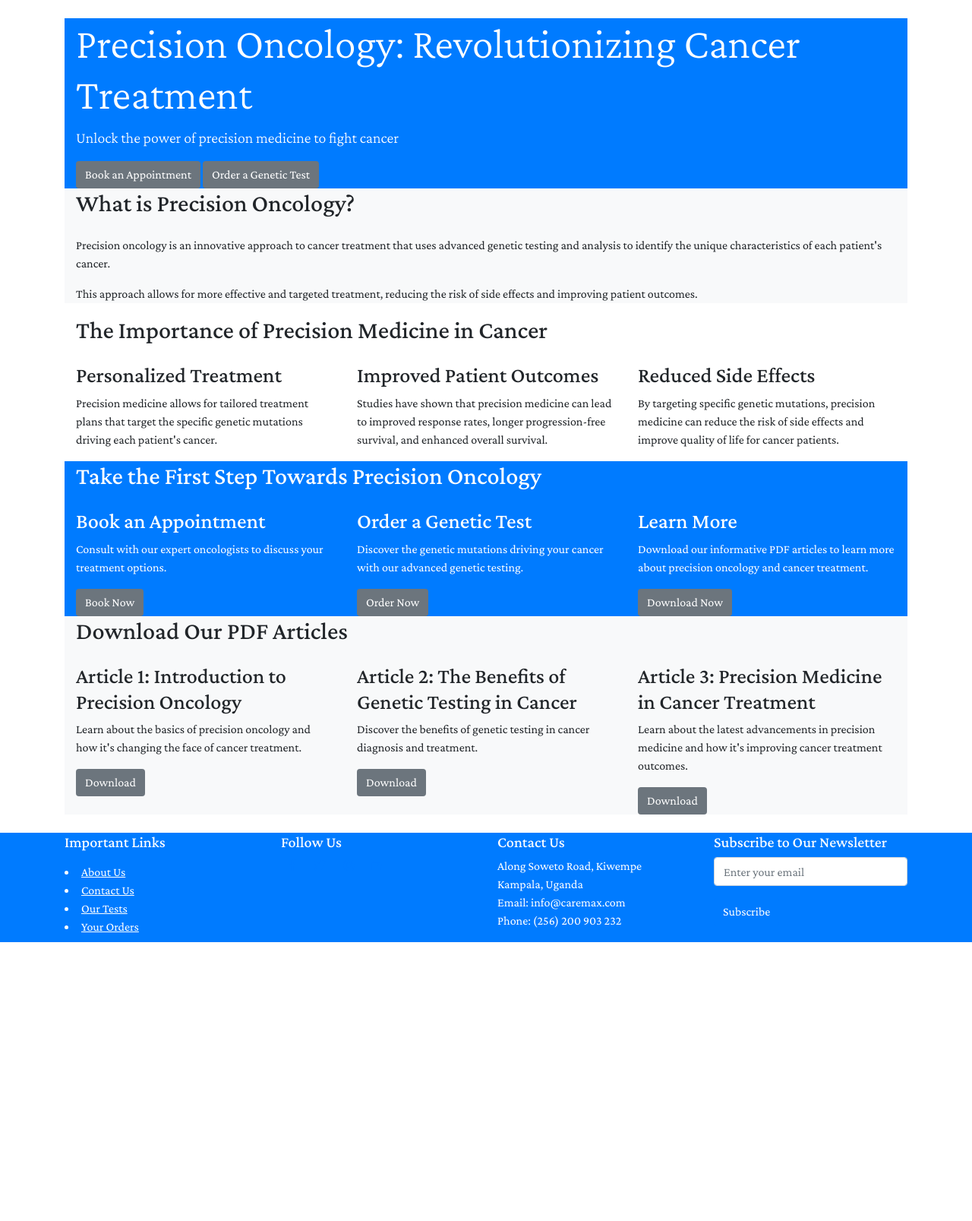
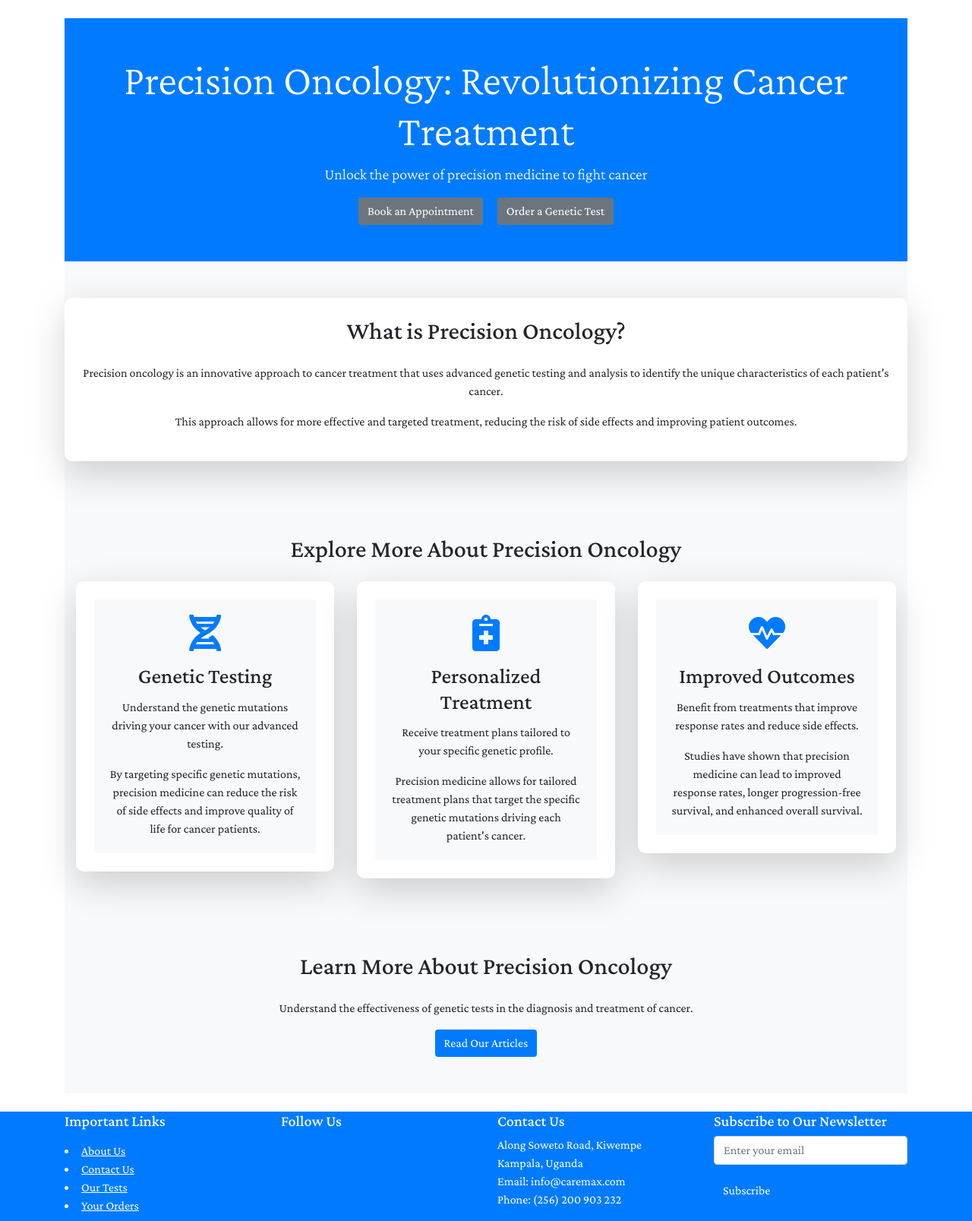
Before and after one commit to theExtraPerson/caremax, a Flask app: page /precision_oncology in a window 1280 px wide. Shown: the part 150-1757 px from the top of the page at 76% size. Before the commit the page ends 1390 px from the top, so only its background shows below. Run offline with Flask 3, Linux system fonts and the light colour scheme; some libraries are stand-ins or nearby versions.

Commit message:
deployment ready

```diff
--- a/app/static/css/style.css
+++ b/app/static/css/style.css
@@ -133,3 +133,19 @@
     transform: translateY(-10px);
     box-shadow: 0 10px 20px rgba(0, 0, 0, 0.2);
 }
+
+/* importance of precision oncology cards */
+.hoverable-card {
+    transition: transform 0.3s, box-shadow 0.3s;
+  }
+  .hoverable-card:hover {
+    transform: translateY(-10px);
+    box-shadow: 0 0 20px rgba(0, 123, 255, 0.5);
+  }
+  .hoverable-card .card-body {
+    opacity: 0;
+    transition: opacity 0.5s;
+  }
+  .hoverable-card:hover .card-body {
+    opacity: 1;
+  }
--- a/app/static/js/scripts.js
+++ b/app/static/js/scripts.js
@@ -59,3 +59,20 @@
         duration: 1
     });
 });
+
+// importance of precision oncology cards
+
+document.addEventListener('DOMContentLoaded', function() {
+    const cards = document.querySelectorAll('.hoverable-card .card-body');
+    const observer = new IntersectionObserver(entries => {
+      entries.forEach(entry => {
+        if (entry.isIntersecting) {
+          entry.target.style.opacity = 1;
+        }
+      });
+    }, { threshold: 0.1 });
+
+    cards.forEach(card => {
+      observer.observe(card);
+    });
+  });
--- a/app/templates/main/precision_oncology.html
+++ b/app/templates/main/precision_oncology.html
@@ -1,86 +1,66 @@
 {% extends "base.html" %}
 
 {% block content %}
-  <section id="hero" class="bg-primary text-white">
+  <section id="hero" class="bg-primary text-white text-center py-5 w-100">
     <div class="container">
       <h1 class="display-4">Precision Oncology: Revolutionizing Cancer Treatment</h1>
       <p class="lead">Unlock the power of precision medicine to fight cancer</p>
-      <a href="#appointment" class="btn btn-secondary">Book an Appointment</a>
-      <a href="#genetic-test" class="btn btn-secondary">Order a Genetic Test</a>
+      <a href="#appointment" class="btn btn-secondary mx-2">Book an Appointment</a>
+      <a href="{{ url_for('main.view_tests') }}" class="btn btn-secondary mx-2">Order a Genetic Test</a>
     </div>
   </section>
 
-  <section id="what-is-precision-oncology" class="bg-light">
-    <div class="container">
+  <section id="what-is-precision-oncology" class="bg-light py-5">
+    <div class="card text-center border-primary shadow-lg p-4">
       <h2 class="mb-4">What is Precision Oncology?</h2>
       <p>Precision oncology is an innovative approach to cancer treatment that uses advanced genetic testing and analysis to identify the unique characteristics of each patient's cancer.</p>
       <p>This approach allows for more effective and targeted treatment, reducing the risk of side effects and improving patient outcomes.</p>
     </div>
   </section>
 
-  <section id="importance-of-precision-medicine" class="bg-white">
+  <section id="hoverable-cards" class="bg-light py-5">
     <div class="container">
-      <h2 class="mb-4">The Importance of Precision Medicine in Cancer</h2>
+      <h2 class="mb-4 text-center">Explore More About Precision Oncology</h2>
       <div class="row">
         <div class="col-md-4">
-          <h3>Personalized Treatment</h3>
-          <p>Precision medicine allows for tailored treatment plans that target the specific genetic mutations driving each patient's cancer.</p>
+          <div class="card border-primary shadow-lg p-4 hoverable-card">
+            <div class="card-body text-center">
+              <i class="fas fa-dna fa-3x mb-3 text-primary"></i>
+              <h3 class="card-title">Genetic Testing</h3>
+              <p class="card-text">Understand the genetic mutations driving your cancer with our advanced testing.</p>
+              <p class="card-text">By targeting specific genetic mutations, precision medicine can reduce the risk of side effects and improve quality of life for cancer patients.</p>
+            </div>
+          </div>
         </div>
         <div class="col-md-4">
-          <h3>Improved Patient Outcomes</h3>
-          <p>Studies have shown that precision medicine can lead to improved response rates, longer progression-free survival, and enhanced overall survival.</p>
+          <div class="card border-primary shadow-lg p-4 hoverable-card">
+            <div class="card-body text-center">
+              <i class="fas fa-notes-medical fa-3x mb-3 text-primary"></i>
+              <h3 class="card-title">Personalized Treatment</h3>
+              <p class="card-text">Receive treatment plans tailored to your specific genetic profile.</p>
+              <p class="card-text">Precision medicine allows for tailored treatment plans that target the specific genetic mutations driving each patient's cancer.</p>
+            </div>
+          </div>
         </div>
         <div class="col-md-4">
-          <h3>Reduced Side Effects</h3>
-          <p>By targeting specific genetic mutations, precision medicine can reduce the risk of side effects and improve quality of life for cancer patients.</p>
+          <div class="card border-primary shadow-lg p-4 hoverable-card">
+            <div class="card-body text-center">
+              <i class="fas fa-heartbeat fa-3x mb-3 text-primary"></i>
+              <h3 class="card-title">Improved Outcomes</h3>
+              <p class="card-text">Benefit from treatments that improve response rates and reduce side effects.</p>
+              <p class="card-text">Studies have shown that precision medicine can lead to improved response rates, longer progression-free survival, and enhanced overall survival.</p>
+            </div>
+          </div>
         </div>
       </div>
     </div>
   </section>
 
-  <section id="calls-to-action" class="bg-primary text-white">
+  <section id="call-to-action-articles" class="bg-light text-center py-5">
     <div class="container">
-      <h2 class="mb-4">Take the First Step Towards Precision Oncology</h2>
-      <div class="row">
-        <div class="col-md-4">
-          <h3>Book an Appointment</h3>
-          <p>Consult with our expert oncologists to discuss your treatment options.</p>
-          <a href="#" class="btn btn-secondary">Book Now</a>
-        </div>
-        <div class="col-md-4">
-          <h3>Order a Genetic Test</h3>
-          <p>Discover the genetic mutations driving your cancer with our advanced genetic testing.</p>
-          <a href="#" class="btn btn-secondary">Order Now</a>
-        </div>
-        <div class="col-md-4">
-          <h3>Learn More</h3>
-          <p>Download our informative PDF articles to learn more about precision oncology and cancer treatment.</p>
-          <a href="#" class="btn btn-secondary">Download Now</a>
-        </div>
-      </div>
-    </div>
-  </section>
-
-  <section id="pdf-articles" class="bg-light">
-    <div class="container">
-      <h2 class="mb-4">Download Our PDF Articles</h2>
-      <div class="row">
-        <div class="col-md-4">
-          <h3>Article 1: Introduction to Precision Oncology</h3>
-          <p>Learn about the basics of precision oncology and how it's changing the face of cancer treatment.</p>
-          <a href="#" class="btn btn-secondary">Download</a>
-        </div>
-        <div class="col-md-4">
-          <h3>Article 2: The Benefits of Genetic Testing in Cancer</h3>
-          <p>Discover the benefits of genetic testing in cancer diagnosis and treatment.</p>
-          <a href="#" class="btn btn-secondary">Download</a>
-        </div>
-        <div class="col-md-4">
-          <h3>Article 3: Precision Medicine in Cancer Treatment</h3>
-          <p>Learn about the latest advancements in precision medicine and how it's improving cancer treatment outcomes.</p>
-          <a href="#" class="btn btn-secondary">Download</a>
-        </div>
-      </div>
+      <h2 class="mb-4">Learn More About Precision Oncology</h2>
+      <p>Understand the effectiveness of genetic tests in the diagnosis and treatment of cancer.</p>
+      <a href="{{ url_for('main.learn_more') }}" class="btn btn-primary">Read Our Articles</a>
     </div>
   </section>
 {% endblock %}
--- a/app/templates/main/rare_disease_clinic.html
+++ b/app/templates/main/rare_disease_clinic.html
@@ -2,8 +2,8 @@
 
 {% block content %}
   <!-- Hero Section -->
-  <section id="hero" class="bg-primary text-white">
-    <div class="container">
+  <section id="hero" class="bg-primary text-white" style="background-image: url('/static/images/rarediseases.jpg'); background-size: cover; background-position: center;">
+    <div class="container text-center py-5 hero-background"></div>
       <h1 class="display-4">Rare Diseases Clinic</h1>
       <p class="lead">Compassionate care for rare disease patients</p>
     </div>
--- a/config.py
+++ b/config.py
@@ -12,7 +12,7 @@
     MAIL_USERNAME = os.environ.get('MAIL_USERNAME')
     MAIL_PASSWORD = os.environ.get('MAIL_PASSWORD')
     RDC_MAIL_SUBJECT_PREFIX = '[Caremax Hospital | Rare Disease Clinic]'
-    RDC_MAIL_SENDER = 'RDC Admin <caremaxhospitals98@gmail.com>'
+    RDC_MAIL_SENDER = 'RDC Admin <admin@caremaxhospitals.co.ug>'
     RDC_ADMIN = os.environ.get('RDC_ADMIN')
     SQLALCHEMY_TRACK_MODIFICATIONS = False
     UPLOAD_FOLDER = os.path.join(basedir, 'uploads')
```
Also changed, not shown: app/static/images/raredisease.jpg (added), app/static/images/rarediseases.jpg (added), data-dev.sqlite.
